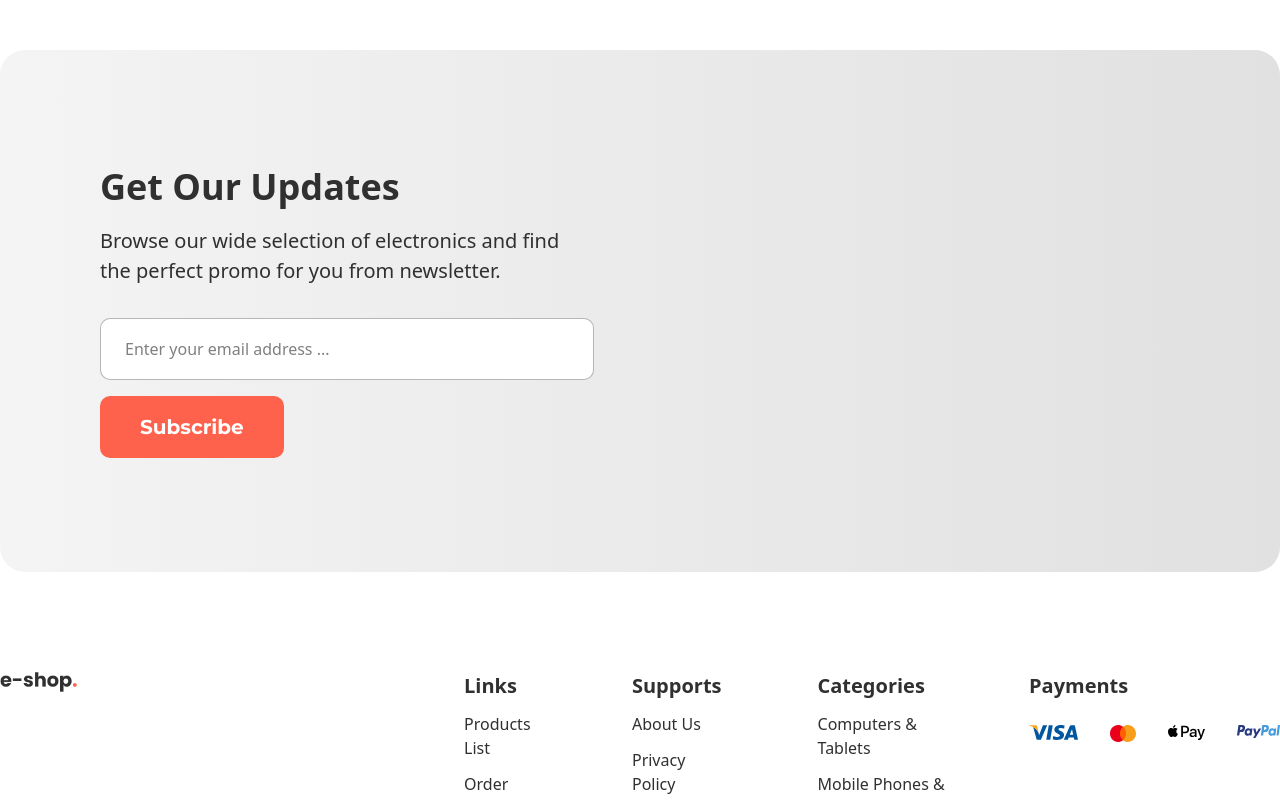
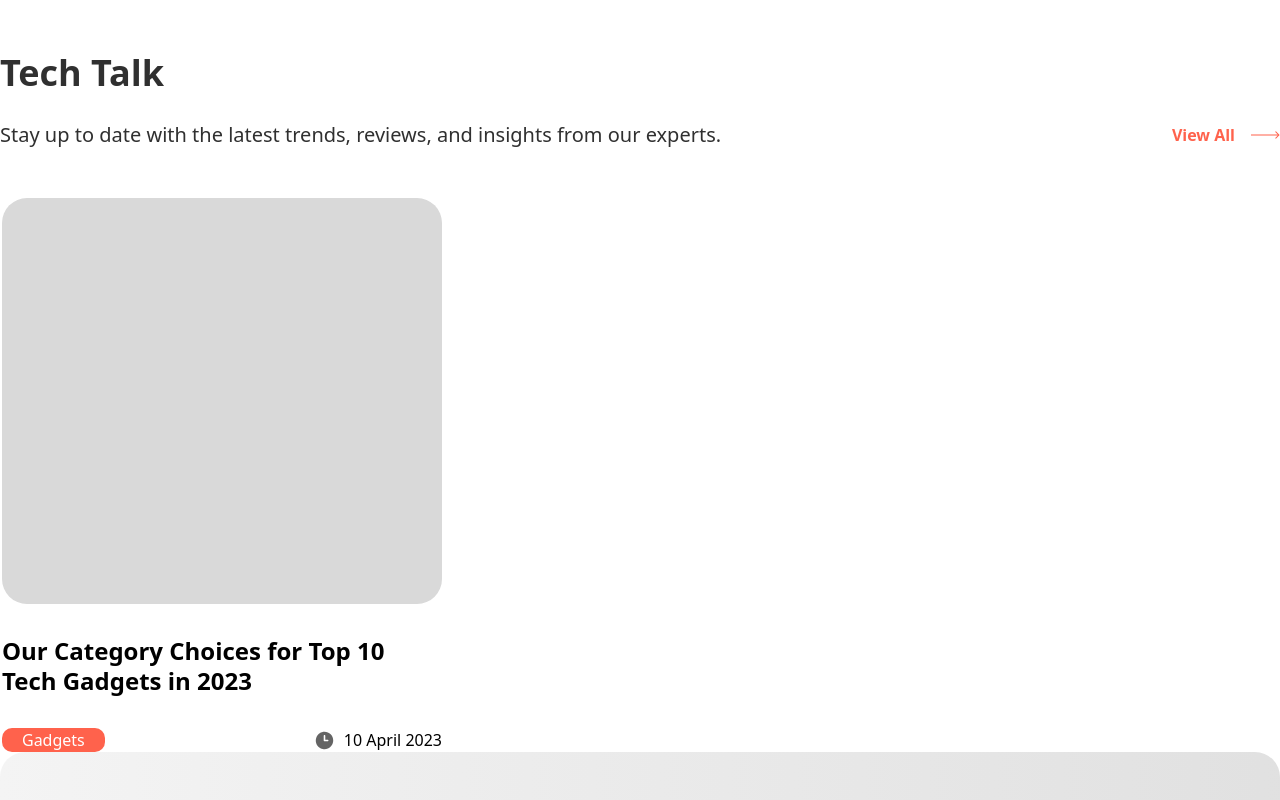
Before and after one commit to Githubshakil/eshop, a React (Vite) app: page / in a window 1280 px wide. Shown: the part 6000-6800 px from the top of the page. Built offline with nearby package versions, Linux system fonts and the light colour scheme.

Commit message:
update tech talk section

```diff
--- /dev/null
+++ b/src/components/homePage/TechTalkSection.jsx
@@ -0,0 +1,34 @@
+import React from 'react'
+import Container from '../commonlayout/Container'
+import SubHeading from '../commonlayout/SubHeading'
+import SideButton from '../commonlayout/SideButton'
+import Clock from '../../icons/Clock'
+
+const TechTalkSection = () => {
+  return (
+    <>
+    <Container>
+        <SubHeading subText={"Tech Talk"}/>
+        <div className='flex justify-between items-center mt-6 mb-12 '>
+            <p className='font-["Montserrat"] text-[20px] font-normal leading-[30px] text-[#303030]'>Stay up to date with the latest trends, reviews, and insights from our experts.</p>
+            <SideButton sidetext={"View All"}/>
+        </div>
+        <div className='flex items-center gap-12'>
+            <div className='mx-0.5 border-transparent hover:border hover:border-[#D9D9D9] hover:rounded-[25px]  duration-300 max-w-[440px]'>
+                <div className='w-[440px] h-[406px] rounded-[25px] bg-[#D9D9D9] mb-[32px]   duration-300'></div>
+                <h5 className='font-["Poppins"] text-2xl font-semibold leading-[30px] mb-8'>Our Category Choices for Top 10 Tech Gadgets in 2023</h5>
+                <div className='flex items-center justify-between'>
+                    <button className='py--[7px] px-5 bg-[#ff624c] text-white rounded-[10px] text-center  '>Gadgets</button>
+                    <div className='flex items-center gap-[10px]'>
+                        <Clock/><span>10 April 2023</span>
+                    </div>
+                </div>
+            </div>
+
+        </div>
+    </Container>
+    </>
+  )
+}
+
+export default TechTalkSection
--- /dev/null
+++ b/src/icons/Clock.jsx
@@ -0,0 +1,19 @@
+import React from 'react'
+
+const Clock = ({width=19, height=19,}) => {
+  return (
+    <svg width={width} height={height} viewBox="0 0 19 19" fill="none" xmlns="http://www.w3.org/2000/svg">
+<g opacity="0.75" clip-path="url(#clip0_27_405)">
+<path d="M9.50009 0.791504C7.77774 0.791504 6.09407 1.30224 4.66199 2.25912C3.22992 3.21601 2.11375 4.57606 1.45463 6.1673C0.795521 7.75854 0.623067 9.5095 0.95908 11.1987C1.29509 12.888 2.12448 14.4397 3.34236 15.6576C4.56025 16.8754 6.11192 17.7048 7.80117 18.0408C9.49043 18.3769 11.2414 18.2044 12.8326 17.5453C14.4239 16.8862 15.7839 15.77 16.7408 14.3379C17.6977 12.9059 18.2084 11.2222 18.2084 9.49984C18.2084 7.19024 17.2909 4.97524 15.6578 3.34212C14.0247 1.70899 11.8097 0.791504 9.50009 0.791504ZM12.6668 10.2915H9.50009C9.29012 10.2915 9.08876 10.2081 8.94029 10.0596C8.79183 9.91116 8.70842 9.7098 8.70842 9.49984V4.74984C8.70842 4.53987 8.79183 4.33851 8.94029 4.19004C9.08876 4.04158 9.29012 3.95817 9.50009 3.95817C9.71005 3.95817 9.91141 4.04158 10.0599 4.19004C10.2083 4.33851 10.2918 4.53987 10.2918 4.74984V8.70817H12.6668C12.8767 8.70817 13.0781 8.79158 13.2265 8.94004C13.375 9.08851 13.4584 9.28987 13.4584 9.49984C13.4584 9.7098 13.375 9.91116 13.2265 10.0596C13.0781 10.2081 12.8767 10.2915 12.6668 10.2915Z" fill="#303030"/>
+</g>
+<defs>
+<clipPath id="clip0_27_405">
+<rect width="19" height="19" fill="white"/>
+</clipPath>
+</defs>
+</svg>
+
+  )
+}
+
+export default Clock
--- a/src/pages/HomePage.jsx
+++ b/src/pages/HomePage.jsx
@@ -7,6 +7,7 @@ import NewProducts from '../components/homePage/NewProducts'
 import SpringSale from '../components/homePage/SpringSale'
 import BestSellerSection from '../components/homePage/BestSellerSection'
 import FaqSection from '../components/homePage/faq/FaqSection'
+import TechTalkSection from '../components/homePage/TechTalkSection'
 
 const HomePage = () => {
   return (
@@ -19,6 +20,7 @@ const HomePage = () => {
     <SpringSale />
     <BestSellerSection />
     <FaqSection />
+    <TechTalkSection />
     </>
   )
 }
```
